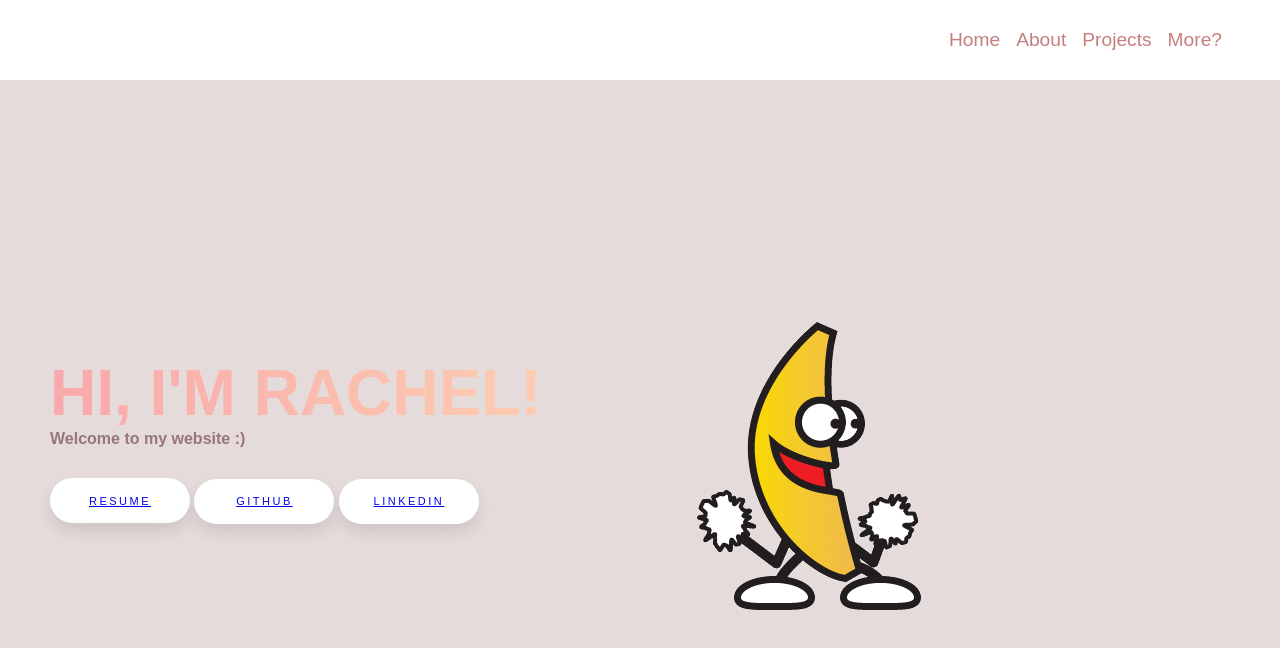
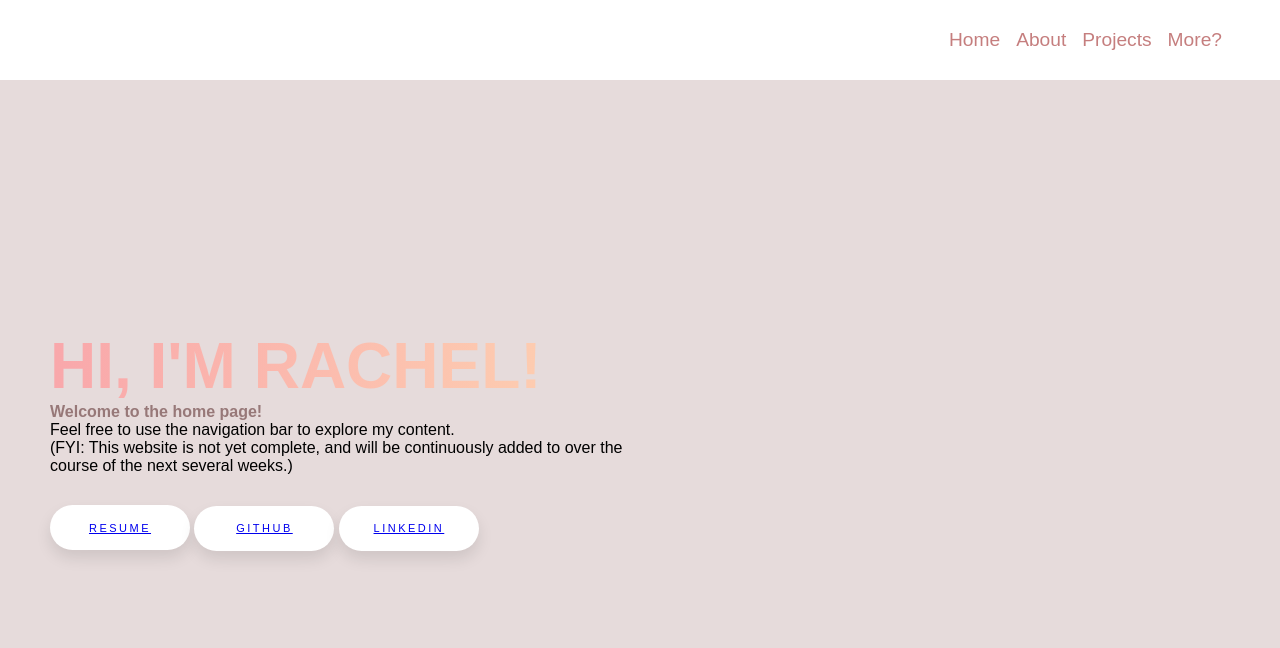
Before and after one commit to rachllee/rachllee.github.io, a plain HTML site: page index.html in a window 1280 px wide. Drawn offline with Linux system fonts and the light colour scheme; a web font is replaced by a local one.

Commit message:
disclaimer & gif fix

```diff
--- a/index.html
+++ b/index.html
@@ -48,14 +48,19 @@
         <div class="main__container">
             <div class="main__content">
                 <h1>HI, I'M RACHEL!</h1>
-                <h2>Welcome to my website :) </h2>
-                <p></p>
+                <h2>Welcome to the home page!
+                </h2>
+                <p> Feel free to use the navigation bar to explore my content.
+                    <br>
+                    (FYI: This website is not yet complete, and will
+                    be continuously added to over the course of the next several weeks.)
+                </p>
                 <button class="resume__btn"><a href="/">Resume</a></button>
                 <button class="github__btn"><a href="https://github.com/rachllee">Github</a></button>
                 <button class="linkedin__btn"><a href="https://www.linkedin.com/in/leerache/">LinkedIn</a></button>
             </div>
             <div class="main__img--container">
-                <img src="images/bananagif.gif" alt="pic" id="main__img" />
+                <img src="/" alt="" id="main__img" />
             </div>
         </div>
     </div>
```
Also changed, not shown: 1 other file.
